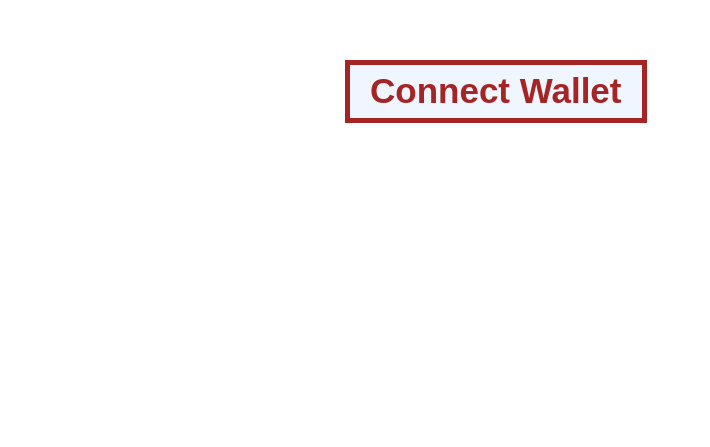
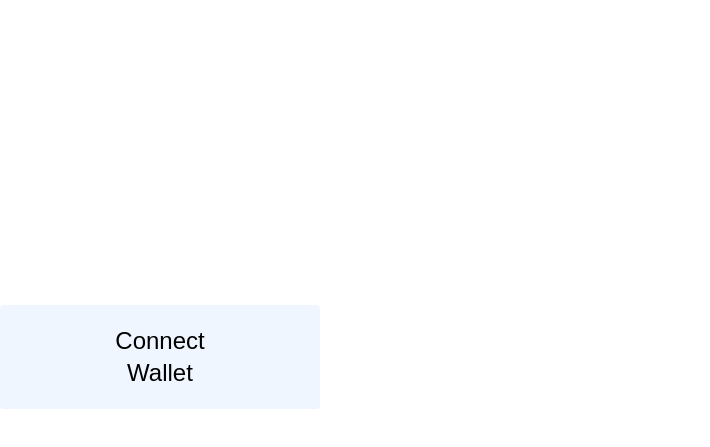
Before and after one commit to nsgundam/GoatRider, a Next.js app in the folder Frontend/: page /homepage in a window 1280 px wide. Shown: the part 255-702 px from the top of the page, without its empty margins (0-710 px from the left). Built offline with nearby package versions, Linux system fonts and the light colour scheme.

Commit message:
change background and text position

```diff
--- a/Frontend/app/homepage/page.js
+++ b/Frontend/app/homepage/page.js
@@ -66,16 +66,15 @@ export default function Welcomepage() {
       alt="goat rider homepage"
     />
 <div className="">
-    <h1 className="text-[150px] font-bold text-white absolute top-[100px] left-[130px]">Goat Ridder </h1>
+    <h1 className="text-[120px] font-bold text-white absolute top-[200px] left-[600px]">Goat </h1>
+    <h1 className="text-[150px] font-bold text-white absolute top-[300px] left-[600px]">Ridder </h1>
 
 </div>
     {/* ปุ่ม Connect */}
     <button
       onClick={handleConnectWallet}
       disabled={loading || wallet}
-                className="text-[35px] absolute top-[320px] left-[350px] px-[20px] py-[px]
-                           font-bold  text-[#A52424]  bg-blue-50 rounded-none
-                           hover:bg-blue-100  transition-colors duration-300 outline-5"
+      className="text-2xl absolute top-140 right-240 px-20 py-5 font-normal  bg-blue-50 text-black rounded none hover:bg-blue-100 transition-colors duration-300"
     >
       {loading ? "Connecting..." : "Connect Wallet"}
     </button>
```
Also changed, not shown: Frontend/app/selectmode/page.js (deleted). Lines whose indentation alone changed are shown as unchanged.
